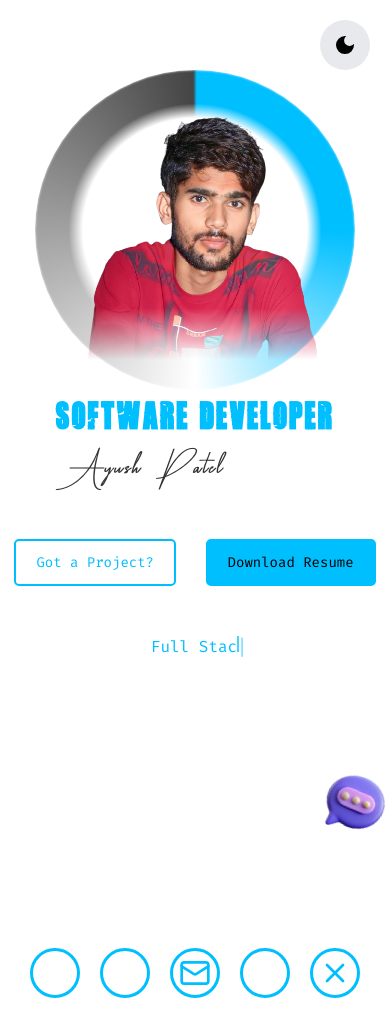
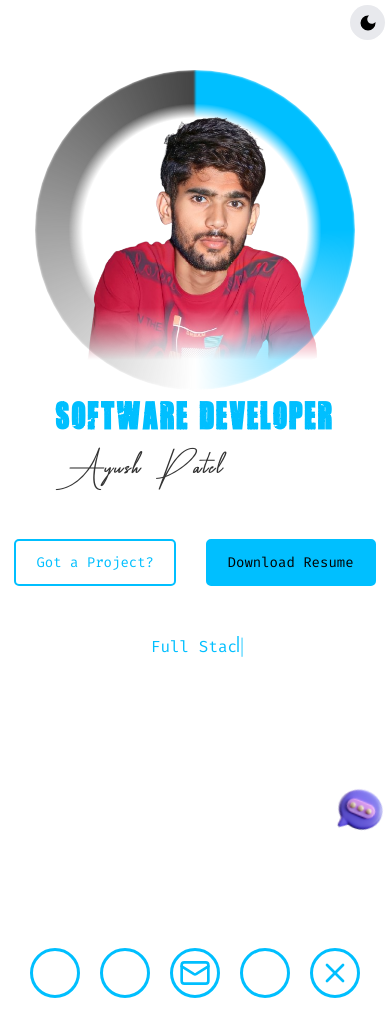
Before and after one commit to Ayushcodespy/myPortfolio_2025, a Django app: page / in a window 390 px wide. Shown: the top 1030 px of the page. Run offline with Django 5.2, Linux system fonts and the light colour scheme; some libraries are stand-ins or nearby versions; some web fonts are replaced.

Commit message:
settings updated

```diff
--- a/static/styles/index.css
+++ b/static/styles/index.css
@@ -131,6 +131,7 @@ body {
     top: 20px;
     right: 20px;
     cursor: pointer;
+    z-index: 1000;
 }
 
 #theme-switch svg {
@@ -159,9 +160,10 @@ body {
     color: var(--text-color);
     cursor: pointer;
     /* border-radius: 50%; */
-    height: 60px;
-    width: 60px;
+    /* height: 60px; */
+    /* width: 60px; */
     transition: 0.3s ease-in-out;
+    z-index: 1000;
 }
 
 .chat-bot img {
@@ -760,6 +762,7 @@ body {
     right: 20px;
     font-size: 24px;
     color: var(--text-color);
+    /* z-index: 1; */
 }
 
 
@@ -1429,6 +1432,16 @@ body {
         line-height: 20px;
     }
 
+     #theme-switch {
+        top: 8px;
+        right: 8px;
+    }
+
+    .chat-bot {
+        bottom: 5px;
+        right: 5px;
+    }
+
 }
 
 @media (max-width: 400px) {
@@ -1455,6 +1468,23 @@ body {
     .social a {
         height: 50px;
         width: 50px;
+    }
+
+    #theme-switch {
+        top: 5px;
+        right: 5px;
+        height: 35px;
+        width: 35px;
+    }
+    .theme-icon {
+        height: 20px;
+    }
+    .chat-bot {
+        bottom: 0px;
+        right: 0px;
+    }
+    .chat-bot img {
+        height: 60px;
     }
 }
 
--- a/templates/index.html
+++ b/templates/index.html
@@ -6,13 +6,12 @@
     <meta charset="UTF-8">
     <meta name="viewport" content="width=device-width, initial-scale=1.0">
     <title>Ayush Patel | Developer Portfolio</title>
+    <link rel="shortcut icon" href="{% static 'favicons/favicon.ico' %}">
+
     <link href="https://fonts.googleapis.com/css2?family=Orbitron:wght@500&family=Fira+Code&family=Abandon&display=swap"
         rel="stylesheet">
     <link rel="stylesheet" href="{% static 'styles/index.css' %}">
     <link rel="stylesheet" href="https://cdn.jsdelivr.net/npm/simple-icons-font@v7/font/simple-icons.min.css">
-
-    <link rel="stylesheet"
-        href="https://fonts.googleapis.com/css2?family=Material+Symbols+Outlined:opsz,wght,FILL,GRAD@24,400,0,0&icon_names=support_agent" />
 
     <link rel="stylesheet" href="https://cdnjs.cloudflare.com/ajax/libs/font-awesome/6.4.0/css/all.min.css">
     <link rel="stylesheet" href="https://cdnjs.cloudflare.com/ajax/libs/font-awesome/6.5.0/css/all.min.css">
@@ -35,11 +34,11 @@
     <!-- ======================= HERO SECTION ========================= -->
     <section class="hero">
         <button id="theme-switch" onclick="toggleTheme()">
-            <svg xmlns="http://www.w3.org/2000/svg" height="24px" viewBox="0 -960 960 960" width="24px" fill="#1f1f1f">
+            <svg class="theme-icon" xmlns="http://www.w3.org/2000/svg" height="24px" viewBox="0 -960 960 960" width="24px" fill="#1f1f1f">
                 <path
                     d="M480-120q-150 0-255-105T120-480q0-150 105-255t255-105q14 0 27.5 1t26.5 3q-41 29-65.5 75.5T444-660q0 90 63 153t153 63q55 0 101-24.5t75-65.5q2 13 3 26.5t1 27.5q0 150-105 255T480-120Z" />
             </svg>
-            <svg xmlns="http://www.w3.org/2000/svg" height="24px" viewBox="0 -960 960 960" width="24px" fill="#1f1f1f">
+            <svg class="theme-icon" xmlns="http://www.w3.org/2000/svg" height="24px" viewBox="0 -960 960 960" width="24px" fill="#1f1f1f">
                 <path
                     d="M480-280q-83 0-141.5-58.5T280-480q0-83 58.5-141.5T480-680q83 0 141.5 58.5T680-480q0 83-58.5 141.5T480-280ZM200-440H40v-80h160v80Zm720 0H760v-80h160v80ZM440-760v-160h80v160h-80Zm0 720v-160h80v160h-80ZM256-650l-101-97 57-59 96 100-52 56Zm492 496-97-101 53-55 101 97-57 59Zm-98-550 97-101 59 57-100 96-56-52ZM154-212l101-97 55 53-97 101-59-57Z" />
             </svg>
```
Also changed, not shown: static/favicons/favicon.ico (added), static/fonts/AbandoN.ttf (added), static/fonts/Sontesky-Regular.otf (added).
